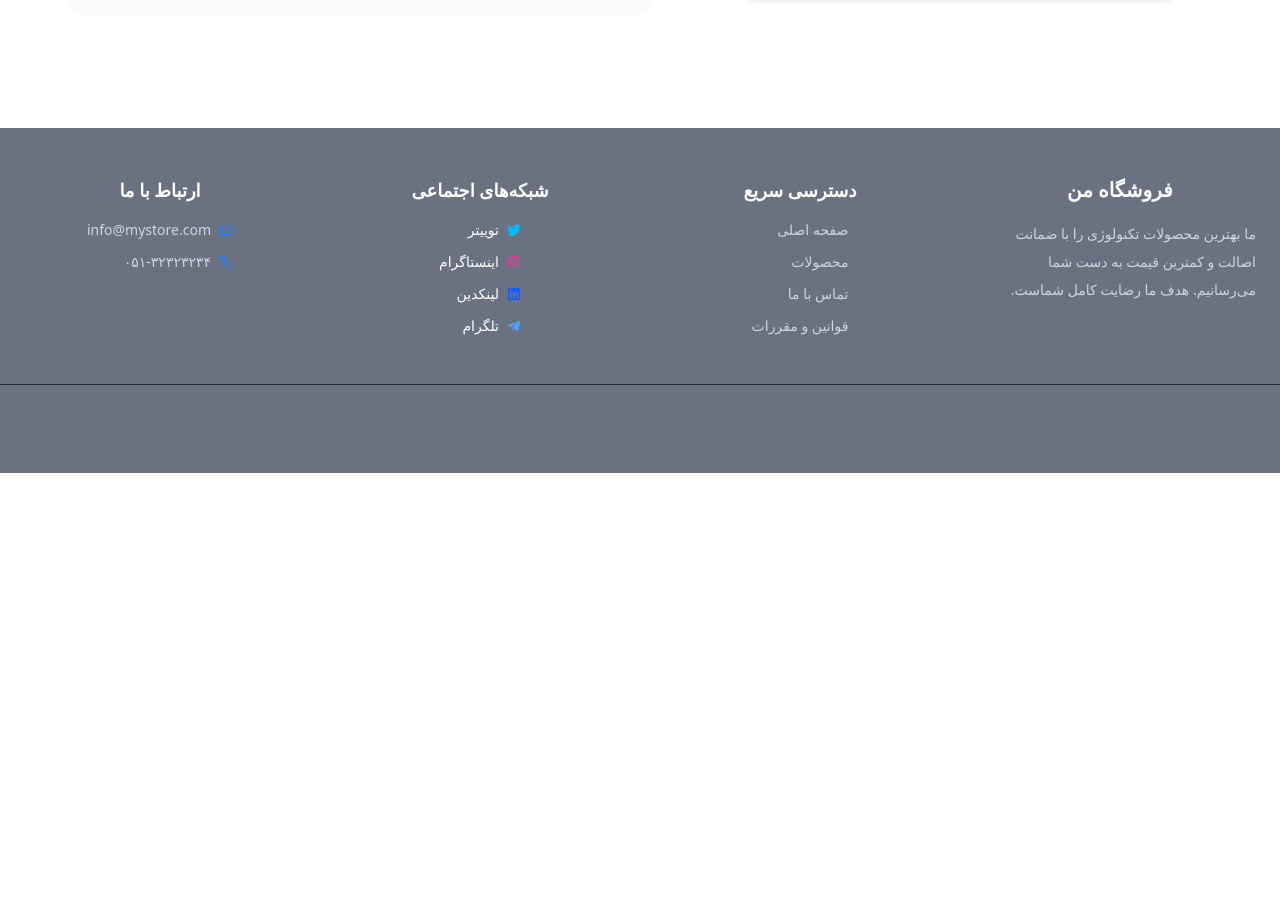
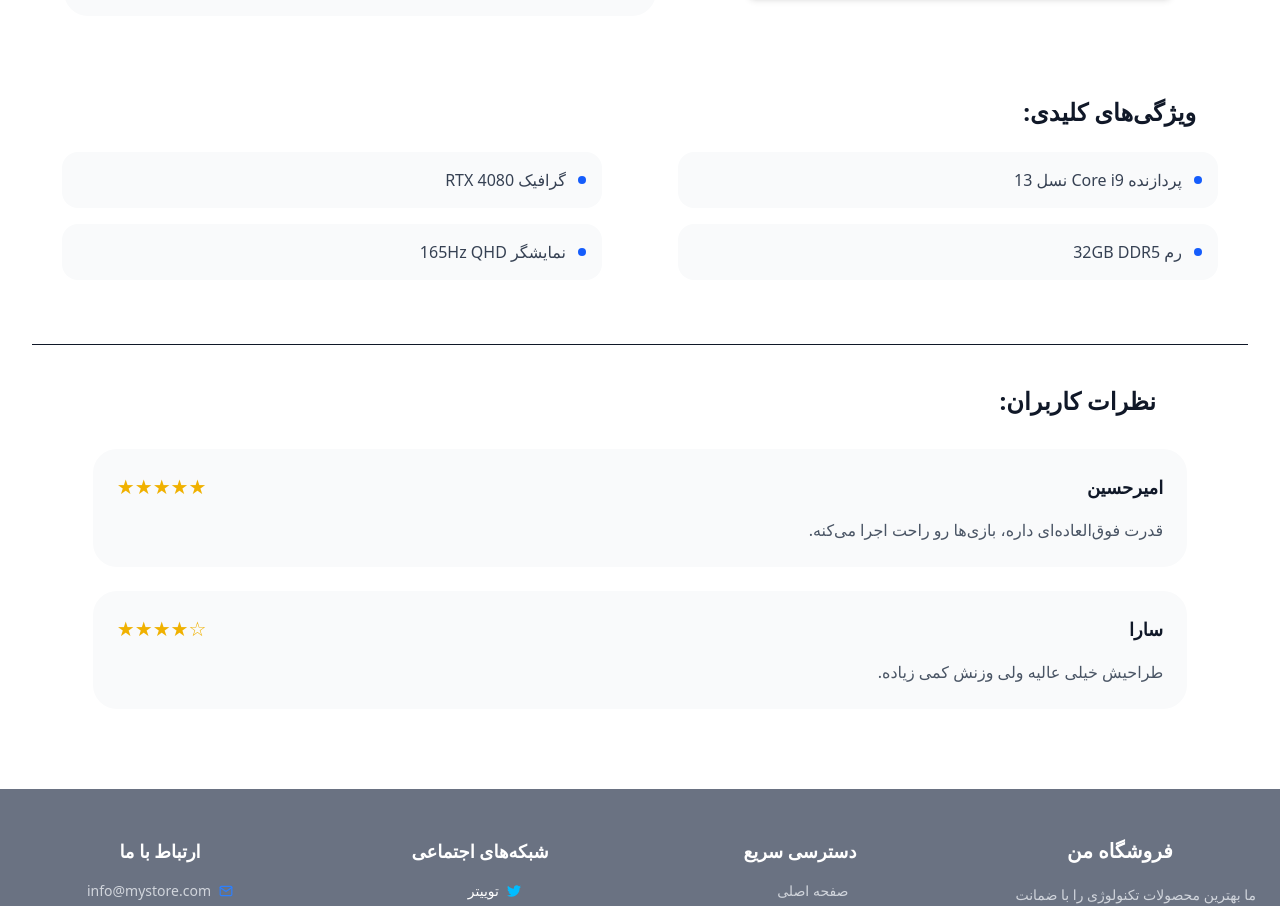
Before and after one commit to Namazi-Fard/Shopping-website, a React (Vite) app: page /product/1 in a window 1280 px wide. Shown: the part 589-1495 px from the top of the page. Before the commit the page ends 1062 px from the top, so only its background shows below. Built offline with nearby package versions, Linux system fonts and the light colour scheme.

Commit message:
create future:Each product has its own characteristics and opinions.

```diff
--- a/src/data/products.js
+++ b/src/data/products.js
@@ -15,16 +15,25 @@ export const productsList = [
     discount: 12,
     sales: 120,
     category: "laptop",
+    features: ["پردازنده Core i9 نسل 13", "گرافیک RTX 4080", "رم 32GB DDR5", "نمایشگر 165Hz QHD"],
+    reviews: [
+      { id: 1, user: "امیرحسین", comment: "قدرت فوق‌العاده‌ای داره، بازی‌ها رو راحت اجرا می‌کنه.", rating: 5 },
+      { id: 2, user: "سارا", comment: "طراحیش خیلی عالیه ولی وزنش کمی زیاده.", rating: 4 }
+    ]
   },
   {
     id: 2,
-    name: "موس بییمیت لاجیتک",
+    name: "موس بی‌سیم لاجیتک",
     price: "2'100'000",
     image: mouseImg,
     stock: 0,
     discount: 0,
     sales: 450,
     category: "accessories",
+    features: ["سنسور اپتیکال حرفه‌ای", "عمر باتری 24 ماهه", "اتصال بلوتوث و دانگل", "طراحی ارگونومیک"],
+    reviews: [
+      { id: 1, user: "نیما", comment: "خیلی خوش‌دسته، دقتش هم برای کارهای اداری عالیه.", rating: 5 }
+    ]
   },
   {
     id: 3,
@@ -35,6 +44,11 @@ export const productsList = [
     discount: 20,
     sales: 85,
     category: "accessories",
+    features: ["سوییچ‌های زرد ریزر", "نورپردازی RGB", "بدنه آلومینیومی", "استراحتگاه مچ دست"],
+    reviews: [
+      { id: 1, user: "مهدی", comment: "صدای کلیدهاش فوق‌العاده‌ست. نورپردازیش هم حرف نداره.", rating: 5 },
+      { id: 2, user: "رضا", comment: "کمی قیمتش بالاست ولی ارزش خرید داره.", rating: 4 }
+    ]
   },
   {
     id: 4,
@@ -45,6 +59,10 @@ export const productsList = [
     discount: 0,
     sales: 300,
     category: "audio",
+    features: ["نویز کنسلینگ هوشمند", "باتری 30 ساعته", "کیفیت صدای Hi-Res", "قابلیت اتصال چندگانه"],
+    reviews: [
+      { id: 1, user: "مریم", comment: "بهترین نویز کنسلینگی که تا حالا تجربه کردم!", rating: 5 }
+    ]
   },
   {
     id: 5,
@@ -55,6 +73,10 @@ export const productsList = [
     discount: 5,
     sales: 40,
     category: "monitor",
+    features: ["پنل VA با کیفیت 4K", "تکنولوژی HDR10", "نرخ نوسازی 60Hz", "ورودی HDMI و DisplayPort"],
+    reviews: [
+      { id: 1, user: "امید", comment: "رنگ‌ها خیلی زنده هستن. برای تماشای فیلم عالیه.", rating: 4 }
+    ]
   },
   {
     id: 6,
@@ -65,6 +87,10 @@ export const productsList = [
     discount: 0,
     sales: 15,
     category: "office",
+    features: ["چاپ، اسکن و کپی", "قابلیت اتصال Wi-Fi", "سرعت چاپ بالا", "مصرف بهینه جوهر"],
+    reviews: [
+      { id: 1, user: "بهار", comment: "کاربریش راحته و سریع به گوشی وصل میشه.", rating: 5 }
+    ]
   },
   {
     id: 7,
@@ -75,6 +101,10 @@ export const productsList = [
     discount: 0,
     sales: 210,
     category: "laptop",
+    features: ["تراشه قدرتمند M2", "نمایشگر Liquid Retina", "بدنه فوق باریک", "عمر باتری 18 ساعته"],
+    reviews: [
+      { id: 1, user: "آرش", comment: "سرعتش در کارهای سنگین واقعا عجیبه. خیلی سبکه.", rating: 5 }
+    ]
   },
   {
     id: 8,
@@ -85,6 +115,10 @@ export const productsList = [
     discount: 30,
     sales: 600,
     category: "accessories",
+    features: ["سطح پارچه‌ای میکرو بافت", "لبه‌های دوردوزی شده", "کف لاستیکی ضد لغزش", "ابعاد بزرگ"],
+    reviews: [
+      { id: 1, user: "یاسین", comment: "قیمت عالی و جنس خوب. خیلی بزرگ و راحته.", rating: 5 }
+    ]
   },
   {
     id: 9,
@@ -95,6 +129,10 @@ export const productsList = [
     discount: 0,
     sales: 180,
     category: "audio",
+    features: ["صدای قدرتمند JBL Pro", "کاملا ضد آب (IP67)", "پخش 12 ساعته موسیقی", "قابلیت PartyBoost"],
+    reviews: [
+      { id: 1, user: "علی", comment: "صدای بیسش واقعا بلنده. برای تفریح عالیه.", rating: 5 }
+    ]
   },
   {
     id: 10,
@@ -105,6 +143,10 @@ export const productsList = [
     discount: 10,
     sales: 95,
     category: "accessories",
+    features: ["طراحی کم‌صدا", "کلیدهای مولتی‌مدیا", "عمر باتری طولانی", "اتصال امن 2.4GHz"],
+    reviews: [
+      { id: 1, user: "زهرا", comment: "برای تایپ طولانی اصلا دست رو خسته نمی‌کنه.", rating: 4 }
+    ]
   },
   {
     id: 11,
@@ -115,6 +157,10 @@ export const productsList = [
     discount: 15,
     sales: 30,
     category: "monitor",
+    features: ["انحنای 1500R", "نرخ نوسازی 240Hz", "زمان پاسخگویی 1ms", "تکنولوژی FreeSync"],
+    reviews: [
+      { id: 1, user: "حسین", comment: "تجربه بازی رو کاملا عوض می‌کنه. سرعتش بی‌نظیره.", rating: 5 }
+    ]
   },
   {
     id: 12,
@@ -125,6 +171,10 @@ export const productsList = [
     discount: 0,
     sales: 22,
     category: "office",
+    features: ["چاپ تک رنگ سریع", "کارتریج با ظرفیت بالا", "اشغال فضای کم", "کیفیت چاپ متون عالی"],
+    reviews: [
+      { id: 1, user: "پیمان", comment: "برای دفتر کار من بهترین انتخاب بود. خرابی نداره.", rating: 5 }
+    ]
   },
   {
     id: 13,
@@ -135,6 +185,10 @@ export const productsList = [
     discount: 25,
     sales: 410,
     category: "audio",
+    features: ["فوم حافظه‌دار فوق نرم", "صدای محیطی 7.1", "میکروفون جداشونده", "بدنه فلزی مقاوم"],
+    reviews: [
+      { id: 1, user: "فرهاد", comment: "ساعت‌ها روی سر می‌مونه بدون اینکه اذیت کنه.", rating: 5 }
+    ]
   },
   {
     id: 14,
@@ -145,6 +199,10 @@ export const productsList = [
     discount: 8,
     sales: 55,
     category: "laptop",
+    features: ["پردازنده Ryzen 7", "گرافیک RTX 3060", "سیستم خنک‌کننده پیشرفته", "نورپردازی کیبورد RGB"],
+    reviews: [
+      { id: 1, user: "کامران", comment: "نسبت به قیمتش سخت‌افزار خیلی خوبی داره.", rating: 4 }
+    ]
   },
   {
     id: 15,
@@ -155,6 +213,10 @@ export const productsList = [
     discount: 0,
     sales: 140,
     category: "accessories",
+    features: ["سنسور Focus+", "سوییچ‌های اپتیکال نسل ۲", "وزن بسیار سبک", "کابل منعطف Speedflex"],
+    reviews: [
+      { id: 1, user: "سعید", comment: "سرعت واکنش کلیدهاش عالیه. بهترین موس برای شوتینگ.", rating: 5 }
+    ]
   },
   {
     id: 16,
@@ -165,6 +227,10 @@ export const productsList = [
     discount: 0,
     sales: 75,
     category: "accessories",
+    features: ["کیفیت تصویر Ultra HD", "زوم 5 برابر دیجیتال", "میکروفون دوگانه استریو", "فناوری HDR"],
+    reviews: [
+      { id: 1, user: "هانیه", comment: "برای استریم و جلسات آنلاین کیفیتش بی‌رقیبه.", rating: 5 }
+    ]
   },
   {
     id: 17,
@@ -175,6 +241,10 @@ export const productsList = [
     discount: 12,
     sales: 280,
     category: "storage",
+    features: ["مقاوم در برابر ضربه", "پورت USB 3.2", "سرعت انتقال بالا", "بدنه ضد شوک"],
+    reviews: [
+      { id: 1, user: "جواد", comment: "خیلی محکم و با خیالی راحت دیتا رو توش می‌ریزم.", rating: 4 }
+    ]
   },
   {
     id: 18,
@@ -185,6 +255,10 @@ export const productsList = [
     discount: 0,
     sales: 500,
     category: "power",
+    features: ["شارژ سریع 22.5W", "سه پورت خروجی", "نمایشگر دیجیتال", "ظرفیت واقعی بالا"],
+    reviews: [
+      { id: 1, user: "میلاد", comment: "گوشیم رو ۳ بار کامل شارژ می‌کنه. عالیه.", rating: 5 }
+    ]
   },
   {
     id: 19,
@@ -195,6 +269,10 @@ export const productsList = [
     discount: 40,
     sales: 1000,
     category: "accessories",
+    features: ["پشتیبانی از 8K 60Hz", "روکش کنفی مقاوم", "سرعت 48Gbps", "کانکتورهای طلا اندود"],
+    reviews: [
+      { id: 1, user: "سینا", comment: "تصویر رو بدون نویز منتقل می‌کنه. جنسش خیلی خوبه.", rating: 5 }
+    ]
   },
   {
     id: 20,
@@ -205,5 +283,9 @@ export const productsList = [
     discount: 0,
     sales: 12,
     category: "audio",
-  },
+    features: ["الگوی قطبی کاردیوئید", "پورت اتصال USB-C", "خروجی هدفون مانیتورینگ", "کنترل گین روی بدنه"],
+    reviews: [
+      { id: 1, user: "داوود", comment: "صدای گرم و شفافی ضبط می‌کنه. برای پادکست عالیه.", rating: 5 }
+    ]
+  }
 ];
--- a/src/pages/ProductDetails.jsx
+++ b/src/pages/ProductDetails.jsx
@@ -10,10 +10,11 @@ const ProductDetails = () => {
   const navigate = useNavigate();
 
   const product = productsList.find((p) => p.id === parseInt(id));
+  // Auto scroll to top on id change
   useEffect(() => {
     window.scrollTo(0, 0);
   }, [id]);
-
+  // error page if product not found
   if (!product) {
     return (
       <div className="min-h-[60vh] flex flex-col items-center justify-center gap-4">
@@ -27,13 +28,18 @@ const ProductDetails = () => {
   }
 
   return (
+    <>
       <div
         className="container mx-auto p-8 flex flex-col md:flex-row-reverse gap-12"
         dir="rtl"
       >
         {/* بخش تصویر */}
         <div className="flex-1 bg-gray-50 dark:bg-gray-800 rounded-3xl p-10 flex  items-center justify-center relative">
-        <img src={product.image} alt={product.name} className="w-3/4 h-auto" />
+          <img
+            src={product.image}
+            alt={product.name}
+            className="w-3/4 h-auto"
+          />
           <div className="absolute top-5 right-5">
             {product.discount > 0 && (
               <Badge variant="danger">{product.discount}٪ تخفیف</Badge>
@@ -84,6 +90,71 @@ const ProductDetails = () => {
           </Button>
         </div>
       </div>
+      {/* comments and futures */}
+      <div className="">
+        {/* بخش ویژگی‌های کلیدی */}
+        <div className="mt-12 w-full">
+          <h3 className="text-2xl font-black mb-6 text-center md:text-right md:ms-13">
+            ویژگی‌های کلیدی:
+          </h3>
+          <ul className="grid grid-cols-1 sm:grid-cols-2 gap-4">
+            {product.features?.map((feature, index) => (
+              <li
+                key={index}
+                className="flex flex-col md:flex-row items-center md:items-start gap-3 bg-gray-50 dark:bg-gray-800 p-4 rounded-2xl text-center md:text-right w-9/10 mx-auto"
+              >
+                {/* تیک سبز که در موبایل بالای متن و در دسکتاپ سمت راست قرار می‌گیرد */}
+                <span className="w-2 h-2 mt-2 bg-blue-600 rounded-full hidden md:block"></span>
+                <span className="text-gray-700 dark:text-gray-300 font-medium">
+                  {feature}
+                </span>
+              </li>
+            ))}
+          </ul>
+        </div>
+
+        {/* بخش نظرات کاربران */}
+        <div className="mt-16 border-t pt-10 w-full">
+          <h3 className="text-2xl font-black mb-8 text-center md:text-right md:ms-23">
+            نظرات کاربران:
+          </h3>
+          <div className="grid grid-cols-1 gap-6">
+            {product.reviews?.map((review) => (
+              <div
+                key={review.id}
+                className="bg-gray-50 dark:bg-gray-800 p-6 rounded-3xl flex flex-col items-center md:items-start text-center md:text-right w-9/10 mx-auto"
+              >
+                <div className="flex flex-col md:flex-row justify-between w-full items-center mb-4 gap-2">
+                  <span className="font-black text-lg">{review.user}</span>
+                  {/* Method 1 */}
+                  <div className="flex text-yellow-500 text-xl justify-center md:justify-start w-full" dir="ltr">
+                    {"★".repeat(review.rating)}
+                    {"☆".repeat(5 - review.rating)}
+                  </div>
+                  {/* Method 2 */}
+                  {/* <div className="flex gap-1" dir="ltr">
+                    {[...Array(5)].map((_, index) => (
+                      <span
+                        key={index}
+                        className={
+                          index < review.rating ? "text-yellow-400" : "text-gray-300"
+                        }
+                      >
+                        ★
+                      </span>
+                    ))}
+                  </div> */}
+                  {/* end Method 2 */}
+                </div>
+                <p className="text-gray-600 dark:text-gray-400 leading-relaxed max-w-2xl">
+                  {review.comment}
+                </p>
+              </div>
+            ))}
+          </div>
+        </div>
+      </div>
+    </>
   );
 };
 
```
Lines whose indentation alone changed are shown as unchanged.
